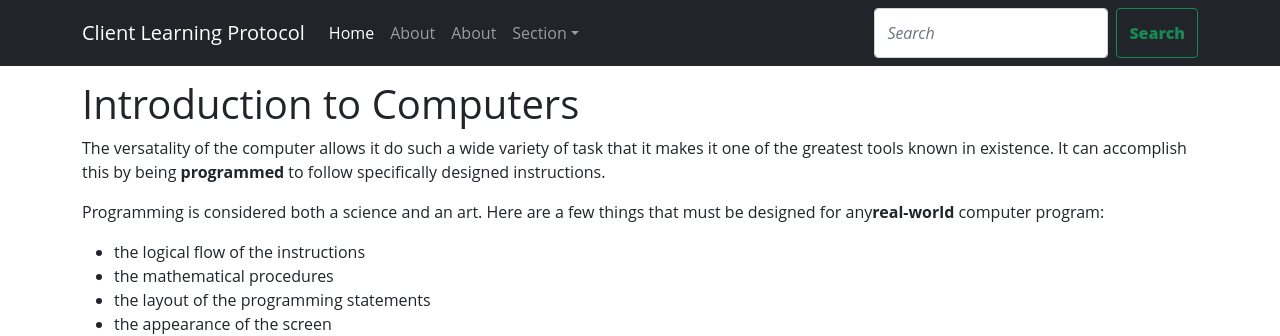
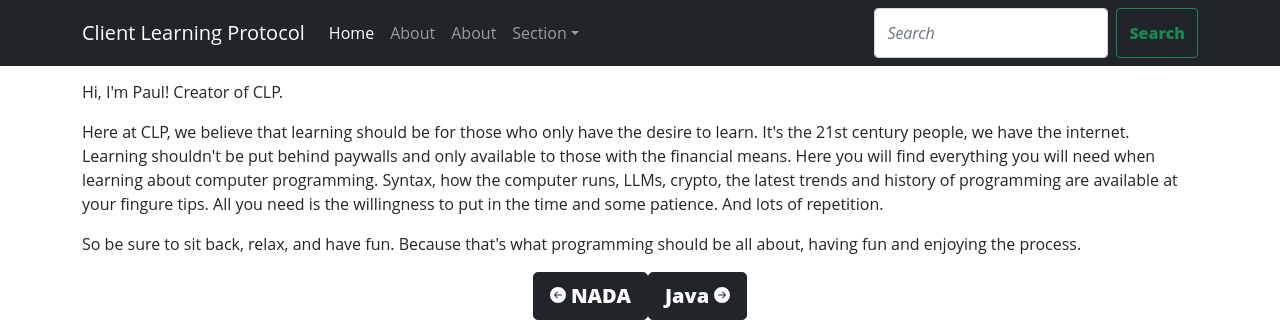
Before and after one commit to paulcostanza/client-learning-protocol, a React (Vite) app: page /about in a window 1280 px wide. Shown: the top 336 px of the page. Built offline with nearby package versions, Linux system fonts and the light colour scheme.

Commit message:
figured out how to add multiuple pages to website in react

```diff
--- a/src/App.jsx
+++ b/src/App.jsx
@@ -3,6 +3,12 @@ import './App.css'
 import NavBar from './components/NavBar'
 import HomePage from './components/HomePage'
 import Footer from './components/Footer'
+
+import Home from './pages/Home'
+import About from './pages/About'
+import Quiz from './pages/Quiz'
+import NoPage from './pages/NoPage'
+
 import {
   BrowserRouter,
   Routes,
@@ -14,9 +20,19 @@ function App() {
 
   return (
     <>
-      <NavBar />
+
+      <BrowserRouter>
+        <Routes>
+          <Route index element={<Home />} />
+          <Route path='/home' element={<Home />} />
+          <Route path='/about' element={<About />} />
+          <Route path='/quiz' element={<Quiz />} />
+          <Route path='*' element={<NoPage />} />
+        </Routes>
+      </BrowserRouter>
+      {/* <NavBar />
       <HomePage />
-      <Footer />
+      <Footer /> */}
     </>
   )
 }
--- /dev/null
+++ b/src/pages/About.jsx
@@ -0,0 +1,24 @@
+import NavBar from '../components/NavBar'
+import Footer from '../components/Footer'
+
+export default function About() {
+    return (
+        <>
+            <NavBar />
+            <div class="container" id="top-of-page">
+                <p>Hi, I'm Paul! Creator of CLP.</p>
+
+                <p>Here at CLP, we believe that learning should be for those who only have the desire to learn. It's the 21st
+                    century people, we have the internet. Learning shouldn't be put behind paywalls and only available to those
+                    with the financial means. Here you will find everything you will need when learning about computer
+                    programming. Syntax, how the computer runs, LLMs, crypto, the latest trends and history of programming are
+                    available at your fingure tips. All you need is the willingness to put in the time and some patience. And
+                    lots of repetition.</p>
+
+                <p>So be sure to sit back, relax, and have fun. Because that's what programming should be all about, having fun
+                    and enjoying the process.</p>
+            </div>
+            <Footer />
+        </>
+    )
+}
--- /dev/null
+++ b/src/pages/Home.jsx
@@ -0,0 +1,15 @@
+import NavBar from '../components/NavBar'
+import Footer from '../components/Footer'
+import Main from '../components/Main'
+import KnowledgeCheck from '../components/KnowledgeCheck'
+
+export default function Home() {
+    return (
+        <>
+            <NavBar />
+            <Main />
+            <KnowledgeCheck />
+            <Footer />
+        </>
+    )
+}
--- /dev/null
+++ b/src/pages/Introduction.jsx
@@ -0,0 +1,2 @@
+import NavBar from '../components/NavBar'
+import Footer from '../components/Footer'
--- /dev/null
+++ b/src/pages/Java.jsx
@@ -0,0 +1,2 @@
+import NavBar from '../components/NavBar'
+import Footer from '../components/Footer'
--- /dev/null
+++ b/src/pages/NoPage.jsx
@@ -0,0 +1,12 @@
+import NavBar from '../components/NavBar'
+import Footer from '../components/Footer'
+
+export default function NoPage() {
+    return (
+        <>
+            <NavBar />
+            <h2 style={{ marginTop: '69px' }}><strong>ERROR 404:</strong> Not Found</h2>
+            <Footer />
+        </>
+    )
+}
--- /dev/null
+++ b/src/pages/Quiz.jsx
@@ -0,0 +1,16 @@
+import NavBar from '../components/NavBar'
+import Footer from '../components/Footer'
+
+export default function QuizPage() {
+    return (
+        <>
+            <NavBar />
+            <div style={{ marginTop: "69px" }}>
+                <h1>Testing!</h1>
+                <p>This is the future spot for the quiz page</p>
+                <h3>Thanks for checking us out!</h3>
+            </div >
+            <Footer />
+        </>
+    )
+}
```
Also changed, not shown: src/components/QuizPage.jsx (deleted, +0 -9 lines).
